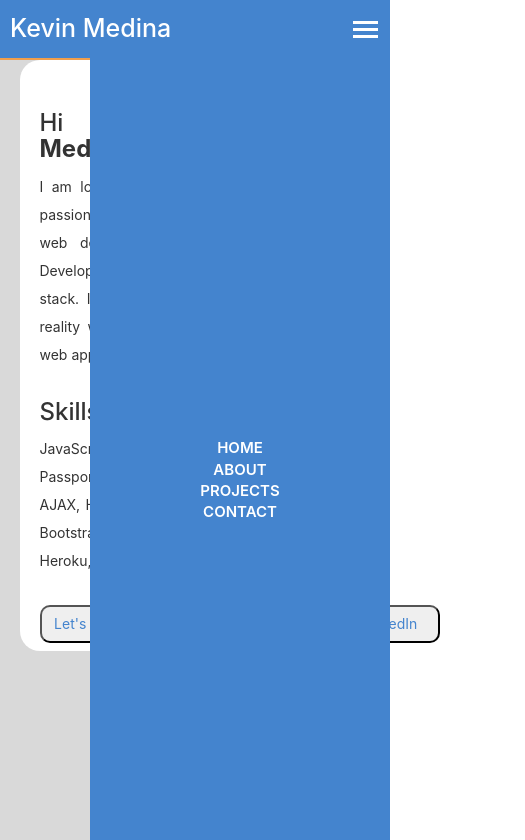
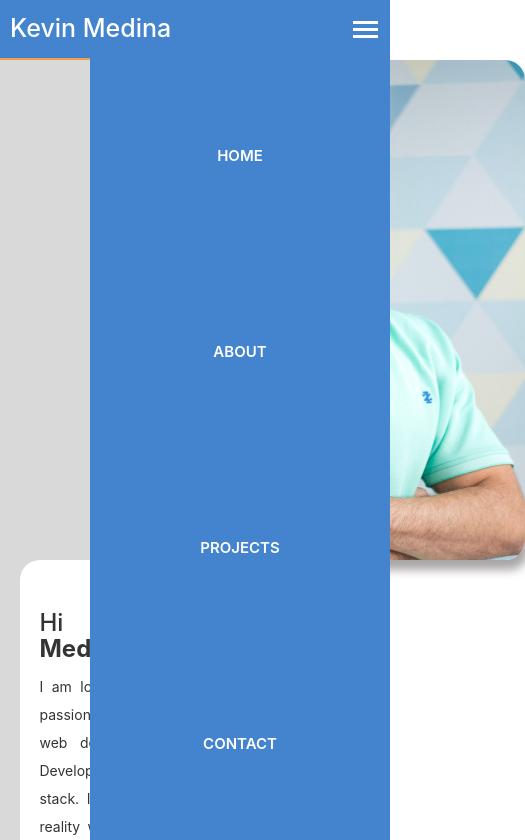
Before and after one commit to kevmedina/portfolio, a React (Create React App) app: page /about in a window 390 px wide. Shown: the top 840 px of the page, 525 px wide, since content can reach past the window. Built offline with nearby package versions, Linux system fonts and the light colour scheme.

Commit message:
small changes to the about page and navbar

```diff
--- a/src/components/About/About.css
+++ b/src/components/About/About.css
@@ -58,7 +58,8 @@ img {
 
 .buttons-container > a > button:hover {
   background-color: var(--blue);
-  color: #ffffff;
+  color: var(--orange);
+  border: 1px solid var(--orange);
 }
 
 /* Media Queries for mobile */
--- a/src/components/About/About.js
+++ b/src/components/About/About.js
@@ -5,6 +5,12 @@ const About = () => {
   return (
     <div className="about-container">
       <div className="inner-about-container">
+        {/* Profile Pictur */}
+        <div className="profile-picture">
+          <img src="images/profile_pic.jpeg" alt="Kevin Medina" />
+        </div>
+
+        {/* Bio Section */}
         <div className="about-info">
           <div>
             <h3>
@@ -17,15 +23,14 @@ const About = () => {
               people's idea become reality with building responsive and dynamic
               web applications.
             </p>
-          </div>
-          <div>
             <h3>Skills</h3>
             <p>
               JavaScript, React.js, Node.js, Express.js, Passport.js, MongoDB,
               Mongoose, jQuery, AJAX, HTML, CSS, SASS, Responsive Design,
-              Bootstrap, Redux, GraphQL, Git, GitHub, Heroku, Netlify
+              Bootstrap, Redux, Git, GitHub, Heroku, Netlify
             </p>
           </div>
+
           <div className="buttons-container">
             <a
               href="https://www.linkedin.com/in/kevmedina/"
--- a/src/components/Navbar/Navbar.css
+++ b/src/components/Navbar/Navbar.css
@@ -60,12 +60,17 @@ nav ul {
     display: flex;
   }
 
+  .burger-menu:hover > div {
+    background-color: var(--orange);
+  }
+
   nav ul {
     flex-flow: column nowrap;
+    justify-content: space-around;
     position: fixed;
     top: 58px;
     right: 0;
-    height: 100vh;
+    height: calc(100vh - 60px);
     width: 300px;
     background-color: var(--blue);
   }
@@ -78,7 +83,6 @@ nav ul {
     transform: translateX(100%);
   }
 
-  /*
   .toggle1 {
     transform: rotate(-45deg) translate(-4px, 6px);
   }
@@ -87,5 +91,5 @@ nav ul {
   }
   .toggle3 {
     transform: rotate(45deg) translate(-4px, -6px);
-  } */
+  }
 }
--- a/src/components/Navbar/Navbar.js
+++ b/src/components/Navbar/Navbar.js
@@ -1,4 +1,4 @@
-import React, { useState } from "react";
+import React, { useEffect, useState } from "react";
 import { Link } from "react-router-dom";
 import "./Navbar.css";
 
@@ -7,14 +7,18 @@ const Navbar = () => {
 
   const toggleMenu = (open) => {
     const navMenu = document.querySelector("nav ul");
+    setOpen(!open);
 
-    setOpen(!open);
     if (open) {
       navMenu.classList.toggle("nav-open");
     } else {
       navMenu.classList.toggle("nav-close");
     }
   };
+
+  useEffect(() => {
+    setOpen();
+  }, [open]);
 
   return (
     <nav>
```
